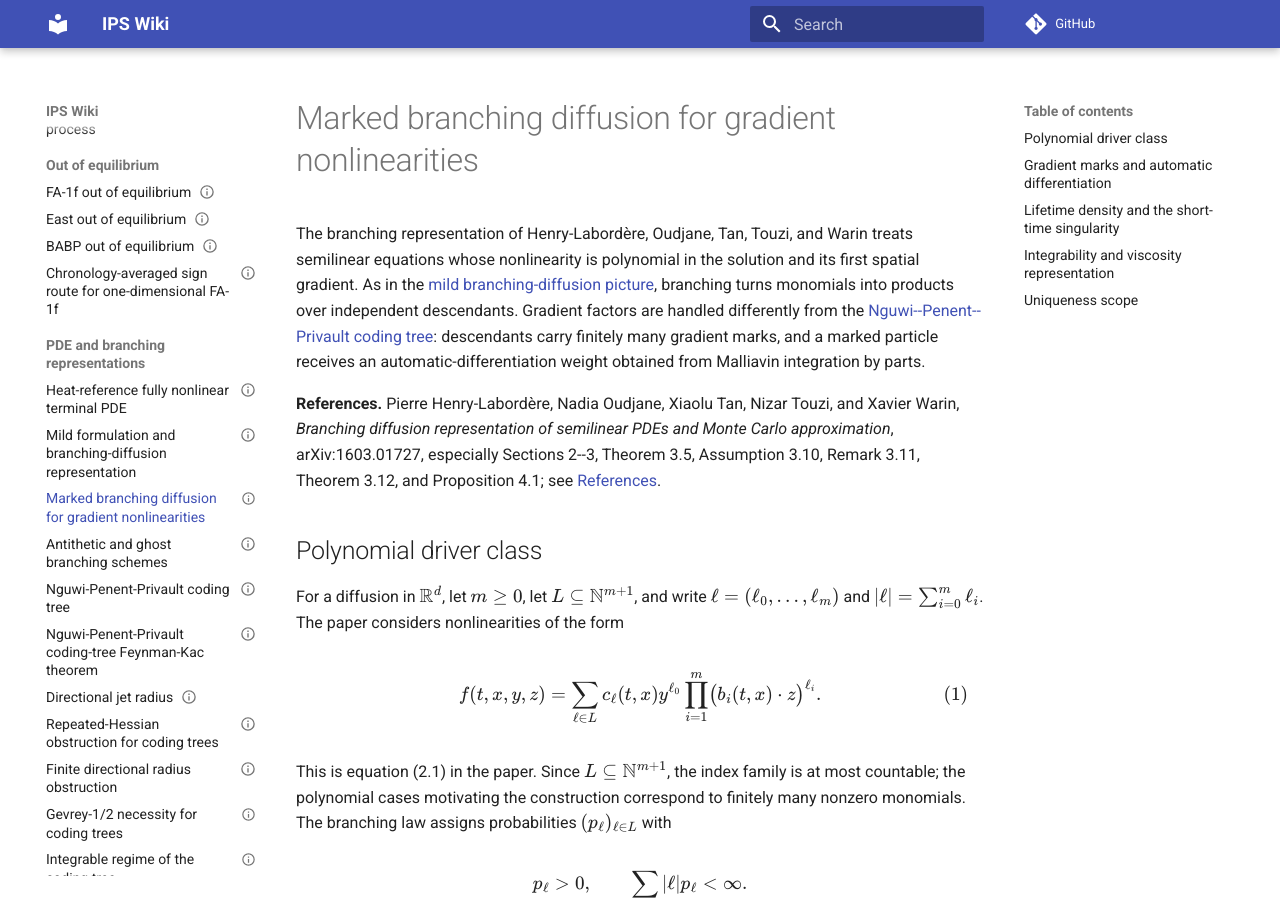
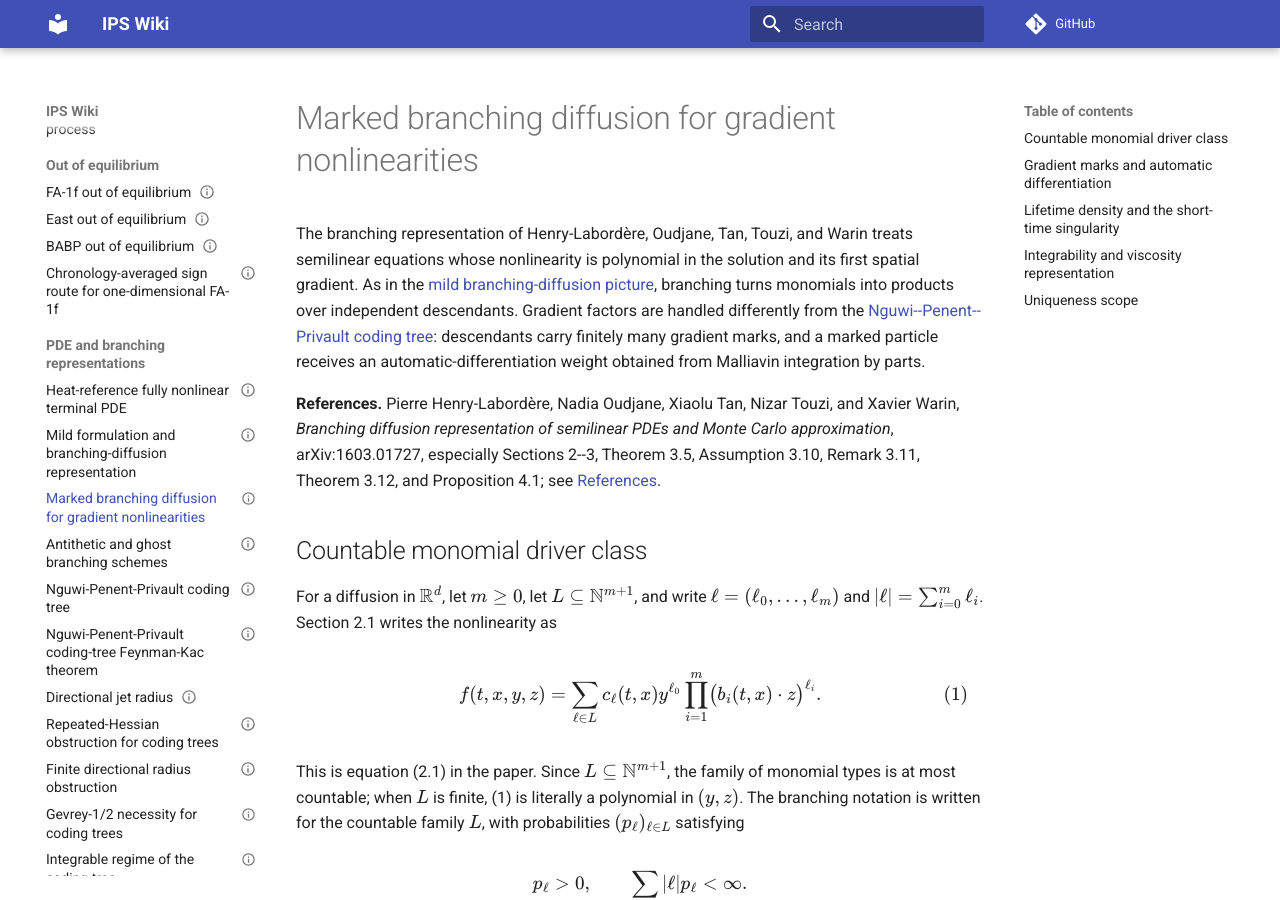
Before and after one commit to maciejgluchowski86-beep/ips-wiki, an MkDocs documentation site: the page built from docs/entries/marked-branching-diffusion-for-gradient-nonlinearities.md, in a window 1280 px wide and 900 px high. Built offline with MkDocs 1.6.1 and Material for MkDocs 9.7.7, drawn with Linux system fonts in a browser that asks for light colours; comment, search, counter and statistics services are not loaded.

Commit message:
Clarify countable monomial driver class

```diff
--- a/docs/entries/marked-branching-diffusion-for-gradient-nonlinearities.md
+++ b/docs/entries/marked-branching-diffusion-for-gradient-nonlinearities.md
@@ -15,9 +15,9 @@ The branching representation of Henry-Labordère, Oudjane, Tan, Touzi, and Warin
 
 **References.** Pierre Henry-Labordère, Nadia Oudjane, Xiaolu Tan, Nizar Touzi, and Xavier Warin, *Branching diffusion representation of semilinear PDEs and Monte Carlo approximation*, arXiv:1603.01727, especially Sections 2--3, Theorem 3.5, Assumption 3.10, Remark 3.11, Theorem 3.12, and Proposition 4.1; see [References](../meta/references.md).
 
-## Polynomial driver class
+## Countable monomial driver class
 
-For a diffusion in \(\mathbb R^d\), let \(m\geq0\), let \(L\subseteq\mathbb N^{m+1}\), and write \(\ell=(\ell_0,\ldots,\ell_m)\) and \(|\ell|=\sum_{i=0}^m\ell_i\). The paper considers nonlinearities of the form
+For a diffusion in \(\mathbb R^d\), let \(m\geq0\), let \(L\subseteq\mathbb N^{m+1}\), and write \(\ell=(\ell_0,\ldots,\ell_m)\) and \(|\ell|=\sum_{i=0}^m\ell_i\). Section 2.1 writes the nonlinearity as
 
 $$
 f(t,x,y,z)
@@ -29,7 +29,7 @@ c_\ell(t,x)y^{\ell_0}
 \tag{1}
 $$
 
-This is equation (2.1) in the paper. Since \(L\subseteq\mathbb N^{m+1}\), the index family is at most countable; the polynomial cases motivating the construction correspond to finitely many nonzero monomials. The branching law assigns probabilities \((p_\ell)_{\ell\in L}\) with
+This is equation (2.1) in the paper. Since \(L\subseteq\mathbb N^{m+1}\), the family of monomial types is at most countable; when \(L\) is finite, (1) is literally a polynomial in \((y,z)\). The branching notation is written for the countable family \(L\), with probabilities \((p_\ell)_{\ell\in L}\) satisfying
 
 $$
 p_\ell>0,
```
